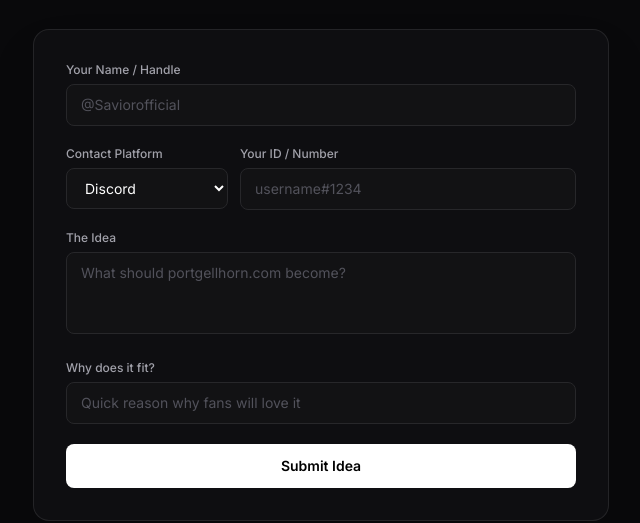
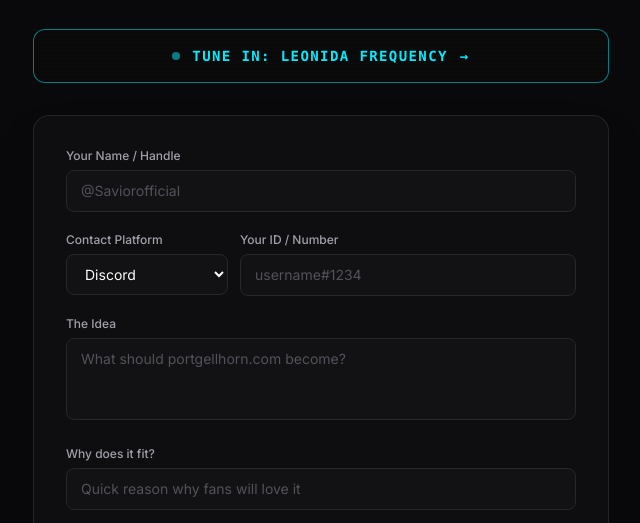
Before and after one commit to notavailablegta/portgellhorn, a plain HTML site: page index.html in a window 1280 px wide. Shown: the part 577-1100 px from the top of the page, without its empty margins (319-959 px from the left). Drawn offline with nearby package versions, Linux system fonts and the light colour scheme.

Commit message:
Update index.html

```diff
--- a/index.html
+++ b/index.html
@@ -61,7 +61,23 @@
                 </a>
             </div>
         </div>
+<!-- Link to the PC Waiting Room -->
+<div class="mt-8 mb-4">
+    <a href="/waiting-room.html"
+       class="w-full bg-[#0a0a0a] text-[#00f0ff] border border-[#00f0ff]/50 hover:bg-[#00f0ff] hover:text-black hover:shadow-[0_0_20px_rgba(0,240,255,0.4)] font-mono font-bold uppercase tracking-widest text-sm px-6 py-4 rounded-xl transition-all duration-300 flex items-center justify-center gap-3 group relative overflow-hidden">
 
+        <!-- Blinking Radio Dot -->
+        <span class="w-2 h-2 rounded-full bg-[#00f0ff] group-hover:bg-black animate-pulse"></span>
+
+        <span>TUNE IN: LEONIDA FREQUENCY</span>
+
+        <!-- Animated Arrow -->
+        <span class="group-hover:translate-x-1 transition-transform">→</span>
+
+        <!-- Scanline overlay effect -->
+        <div class="absolute inset-0 bg-[linear-gradient(transparent_50%,rgba(0,0,0,0.1)_50%)] bg-[length:100%_4px] pointer-events-none opacity-20"></div>
+    </a>
+</div>
         <!-- Sleek Form -->
         <form id="ideaForm" class="bg-[#0e0e11] border border-zinc-800/90 rounded-2xl p-6 sm:p-8 space-y-5 shadow-2xl">
 
```
